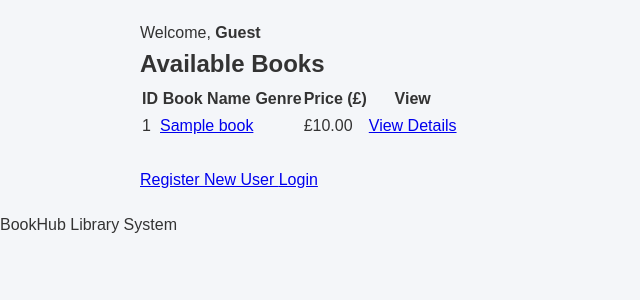
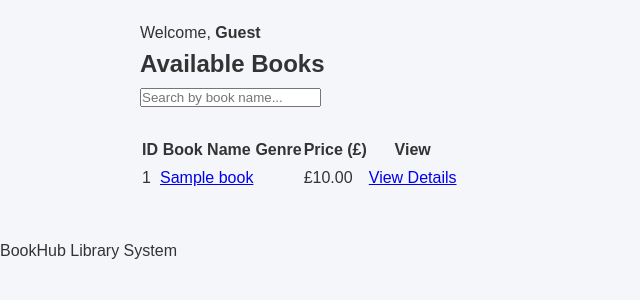
Before and after one commit to Asmita24-uk/BookHub, a PHP site: page /books.php in a window 1280 px wide. Shown: the part 127-427 px from the top of the page, without its empty margins (0-640 px from the left). Run offline with PHP 8.4, Linux system fonts and the light colour scheme; tables that the repository leaves empty or names only in its code hold one stand-in row (values such as "Sample post"); data that the repository does not hold is empty.

Commit message:
Update books.php
just removed the login  and register new user system as it was already existing in the the top

```diff
--- a/books.php
+++ b/books.php
@@ -11,7 +11,9 @@ $books = $stmt->fetchAll(PDO::FETCH_ASSOC);
 <head>
     <title>BookHub</title>
     <link rel="stylesheet" href="style.css">
+    <script src="script.js"></script>
 </head>
+
 <body>
 
 <header>
@@ -35,6 +37,17 @@ $books = $stmt->fetchAll(PDO::FETCH_ASSOC);
     </p>
 
     <h2>Available Books</h2>
+
+    <input
+        type="text"
+        id="search"
+        onkeyup="searchBooks()"
+        placeholder="Search by book name..."
+    >
+
+    <br><br>
+
+    <div id="results">
 
         <table>
             <tr>
@@ -77,15 +90,11 @@ $books = $stmt->fetchAll(PDO::FETCH_ASSOC);
 
         </table>
 
+    </div>
+
     <br>
 
-    <a class="btn" href="register.php">
-        Register New User
-    </a>
 
-    <a class="btn" href="login.php">
-        Login
-    </a>
 
 </div>
 
```
Lines whose indentation alone changed are shown as unchanged.
